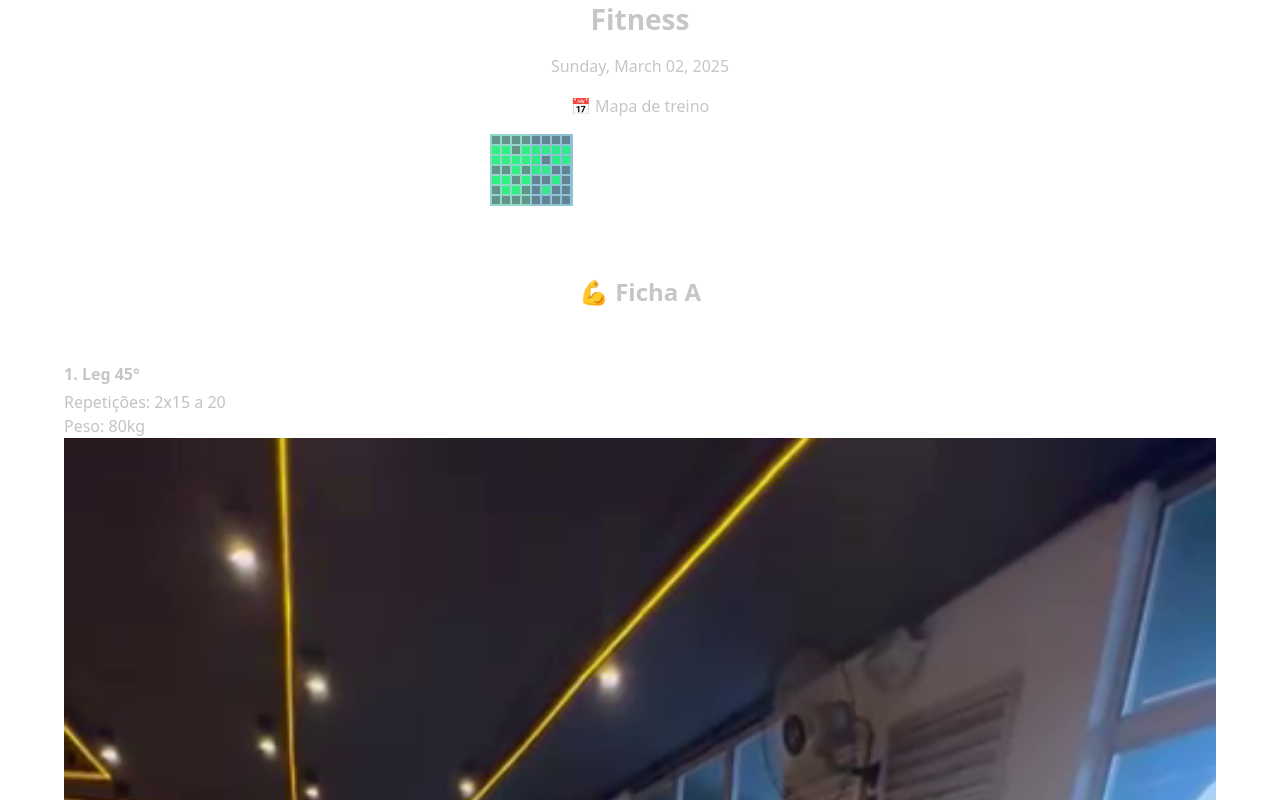
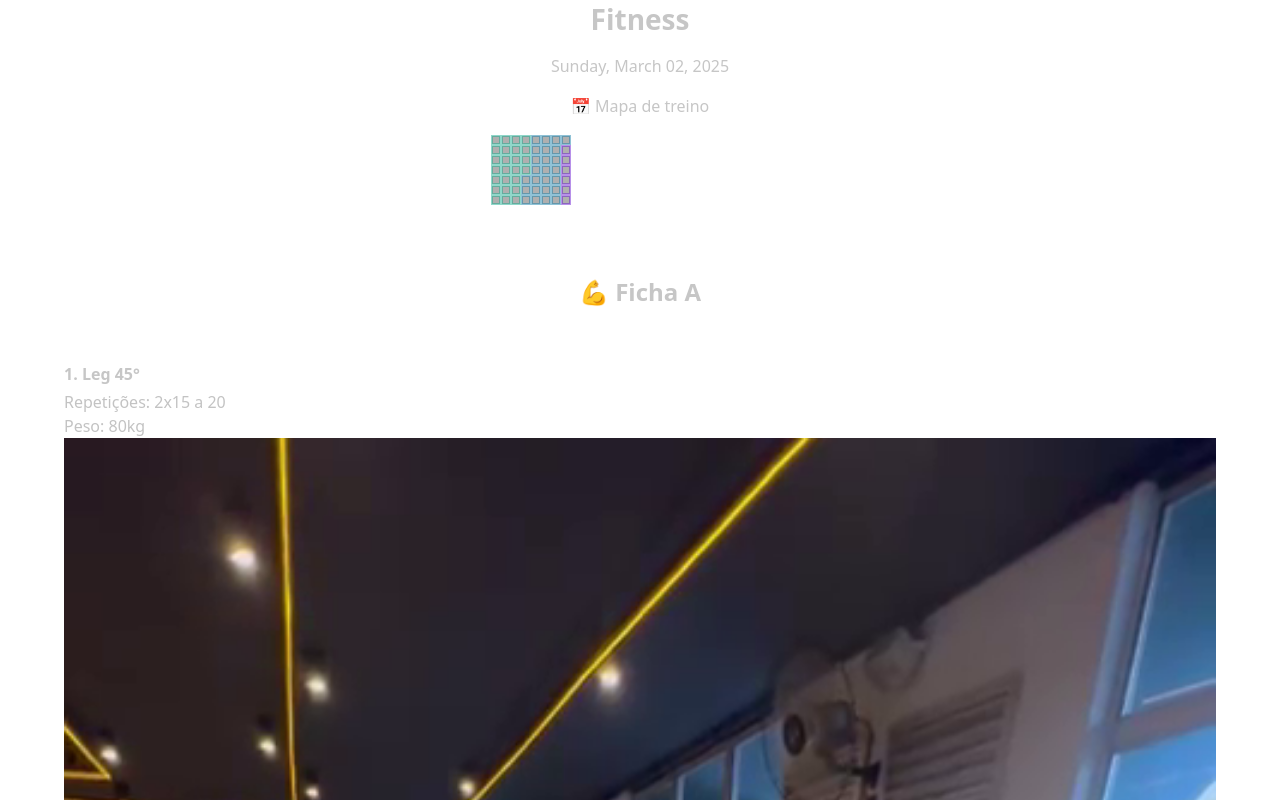
Before and after one commit to guilherme-lacerda-ribeiro/fitness, a React (Vite) app: page / in a window 1280 px wide. Shown: the top 800 px of the page. Built offline with nearby package versions, Linux system fonts and the light colour scheme.

Commit message:
strokes to separate the months

```diff
--- a/src/components/Calendar/calendar.css
+++ b/src/components/Calendar/calendar.css
@@ -1,14 +1,18 @@
 .jan {
-  fill: #0fa88975;
+  stroke: #0fa88975;
 }
 
 .feb {
-  fill: #0e7ba575;
+  stroke: #0e7ba575;
+}
+
+.mar {
+  stroke: #620ecf75;
 }
 
 rect {
   fill: #00000050;
-  stroke-width: 0;
+  stroke-width: 2;
 }
 
 rect.check {
--- a/src/components/Calendar/index.jsx
+++ b/src/components/Calendar/index.jsx
@@ -11,82 +11,78 @@ const Calendar = () => {
       <svg height="115"
         xmlns="http://www.w3.org/2000/svg">
         <g>
-          {/* <!-- Jan --> */}
-          <rect height="72" width="41" y="0" x="0" className='jan' />
           {/* <!-- Semana 1 --> */}
-          <rect height="8" width="8" y="002" x="002" />
-          <rect height="8" width="8" y="012" x="002" className='check' />
-          <rect height="8" width="8" y="022" x="002" className='check'/>
-          <rect height="8" width="8" y="032" x="002" />
-          <rect height="8" width="8" y="042" x="002" className='check'/>
-          <rect height="8" width="8" y="052" x="002" />
-          <rect height="8" width="8" y="062" x="002" />
+          <rect height="8" width="8" y="002" x="002" className='jan' />
+          <rect height="8" width="8" y="012" x="002" className='jan' />
+          <rect height="8" width="8" y="022" x="002" className='jan' />
+          <rect height="8" width="8" y="032" x="002" className='jan' />
+          <rect height="8" width="8" y="042" x="002" className='jan' />
+          <rect height="8" width="8" y="052" x="002" className='jan' />
+          <rect height="8" width="8" y="062" x="002" className='jan' />
 
           {/* <!-- Semana 2 --> */}
-          <rect height="8" width="8" y="002" x="012" />
-          <rect height="8" width="8" y="012" x="012" className='check'/>
-          <rect height="8" width="8" y="022" x="012" className='check'/>
-          <rect height="8" width="8" y="032" x="012" />
-          <rect height="8" width="8" y="042" x="012" className='check'/>
-          <rect height="8" width="8" y="052" x="012" className='check'/>
-          <rect height="8" width="8" y="062" x="012" />
+          <rect height="8" width="8" y="002" x="012" className='jan' />
+          <rect height="8" width="8" y="012" x="012" className='jan' />
+          <rect height="8" width="8" y="022" x="012" className='jan' />
+          <rect height="8" width="8" y="032" x="012" className='jan' />
+          <rect height="8" width="8" y="042" x="012" className='jan' />
+          <rect height="8" width="8" y="052" x="012" className='jan' />
+          <rect height="8" width="8" y="062" x="012" className='jan' />
 
           {/* <!-- Semana 3 --> */}
-          <rect height="8" width="8" y="002" x="022" />
-          <rect height="8" width="8" y="012" x="022" />
-          <rect height="8" width="8" y="022" x="022" className='check'/>
-          <rect height="8" width="8" y="032" x="022" className='check'/>
-          <rect height="8" width="8" y="042" x="022" />
-          <rect height="8" width="8" y="052" x="022" className='check'/>
-          <rect height="8" width="8" y="062" x="022" />
+          <rect height="8" width="8" y="002" x="022" className='jan' />
+          <rect height="8" width="8" y="012" x="022" className='jan' />
+          <rect height="8" width="8" y="022" x="022" className='jan' />
+          <rect height="8" width="8" y="032" x="022" className='jan' />
+          <rect height="8" width="8" y="042" x="022" className='jan' />
+          <rect height="8" width="8" y="052" x="022" className='jan' />
+          <rect height="8" width="8" y="062" x="022" className='jan' />
 
           {/* <!-- Semana 4 --> */}
-          <rect height="8" width="8" y="002" x="032" />
-          <rect height="8" width="8" y="012" x="032" className='check'/>
-          <rect height="8" width="8" y="022" x="032" className='check'/>
-          <rect height="8" width="8" y="032" x="032" />
-          <rect height="8" width="8" y="042" x="032" className='check'/>
-          <rect height="8" width="8" y="052" x="032" />
-          <rect height="8" width="8" y="062" x="032" />
+          <rect height="8" width="8" y="002" x="032" className='jan' />
+          <rect height="8" width="8" y="012" x="032" className='jan' />
+          <rect height="8" width="8" y="022" x="032" className='jan' />
+          <rect height="8" width="8" y="032" x="032" className='jan' />
+          <rect height="8" width="8" y="042" x="032" className='feb' />
+          <rect height="8" width="8" y="052" x="032" className='feb' />
+          <rect height="8" width="8" y="062" x="032" className='feb' />
 
 
-          {/* <!-- Fev --> */}
-          <rect height="72" width="42" y="0" x="41" className='feb' />
           {/* <!-- Semana 1 --> */}
-          <rect height="8" width="8" y="002" x="042" />
-          <rect height="8" width="8" y="012" x="042" className='check'/>
-          <rect height="8" width="8" y="022" x="042" className='check'/>
-          <rect height="8" width="8" y="032" x="042" className='check'/>
-          <rect height="8" width="8" y="042" x="042" />
-          <rect height="8" width="8" y="052" x="042" />
-          <rect height="8" width="8" y="062" x="042" />
+          <rect height="8" width="8" y="002" x="042" className='feb' />
+          <rect height="8" width="8" y="012" x="042" className='feb' />
+          <rect height="8" width="8" y="022" x="042" className='feb' />
+          <rect height="8" width="8" y="032" x="042" className='feb' />
+          <rect height="8" width="8" y="042" x="042" className='feb' />
+          <rect height="8" width="8" y="052" x="042" className='feb' />
+          <rect height="8" width="8" y="062" x="042" className='feb' />
 
           {/* <!-- Semana 2 --> */}
-          <rect height="8" width="8" y="002" x="052" />
-          <rect height="8" width="8" y="012" x="052" className='check'/>
-          <rect height="8" width="8" y="022" x="052" />
-          <rect height="8" width="8" y="032" x="052" className='check'/>
-          <rect height="8" width="8" y="042" x="052" />
-          <rect height="8" width="8" y="052" x="052" className='check'/>
-          <rect height="8" width="8" y="062" x="052" />
+          <rect height="8" width="8" y="002" x="052" className='feb' />
+          <rect height="8" width="8" y="012" x="052" className='feb' />
+          <rect height="8" width="8" y="022" x="052" className='feb' />
+          <rect height="8" width="8" y="032" x="052" className='feb' />
+          <rect height="8" width="8" y="042" x="052" className='feb' />
+          <rect height="8" width="8" y="052" x="052" className='feb' />
+          <rect height="8" width="8" y="062" x="052" className='feb' />
 
           {/* <!-- Semana 3 --> */}
-          <rect height="8" width="8" y="002" x="062" />
-          <rect height="8" width="8" y="012" x="062" className='check'/>
-          <rect height="8" width="8" y="022" x="062" className='check'/>
-          <rect height="8" width="8" y="032" x="062" />
-          <rect height="8" width="8" y="042" x="062" className='check'/>
-          <rect height="8" width="8" y="052" x="062" />
-          <rect height="8" width="8" y="062" x="062" />
+          <rect height="8" width="8" y="002" x="062" className='feb' />
+          <rect height="8" width="8" y="012" x="062" className='feb' />
+          <rect height="8" width="8" y="022" x="062" className='feb' />
+          <rect height="8" width="8" y="032" x="062" className='feb' />
+          <rect height="8" width="8" y="042" x="062" className='feb' />
+          <rect height="8" width="8" y="052" x="062" className='feb' />
+          <rect height="8" width="8" y="062" x="062" className='feb' />
 
           {/* <!-- Semana 4 --> */}
-          <rect height="8" width="8" y="002" x="072" />
-          <rect height="8" width="8" y="012" x="072" className='check'/>
-          <rect height="8" width="8" y="022" x="072" className='check'/>
-          <rect height="8" width="8" y="032" x="072" />
-          <rect height="8" width="8" y="042" x="072" />
-          <rect height="8" width="8" y="052" x="072" />
-          <rect height="8" width="8" y="062" x="072" />
+          <rect height="8" width="8" y="002" x="072" className='feb' />
+          <rect height="8" width="8" y="012" x="072" className='mar' />
+          <rect height="8" width="8" y="022" x="072" className='mar' />
+          <rect height="8" width="8" y="032" x="072" className='mar' />
+          <rect height="8" width="8" y="042" x="072" className='mar' />
+          <rect height="8" width="8" y="052" x="072" className='mar' />
+          <rect height="8" width="8" y="062" x="072" className='mar' />
         </g>
       </svg>
     </div>
```
